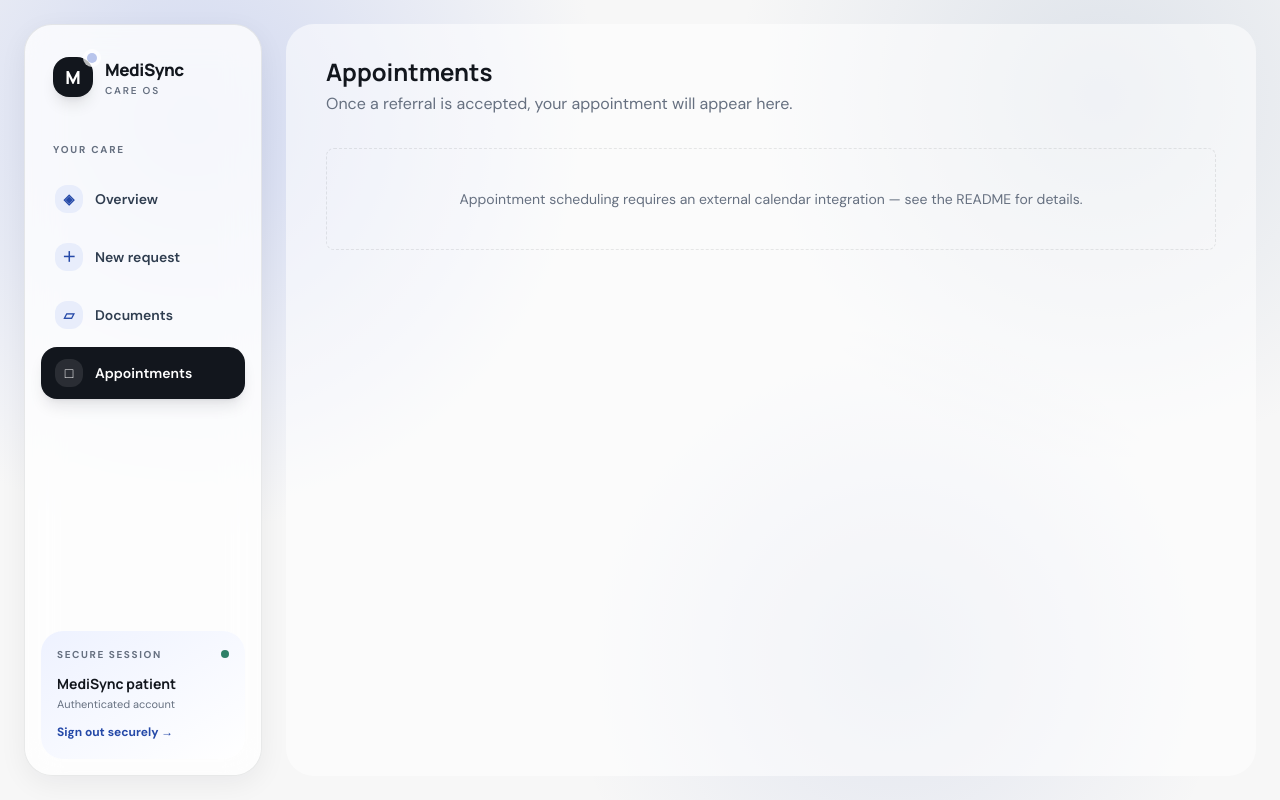
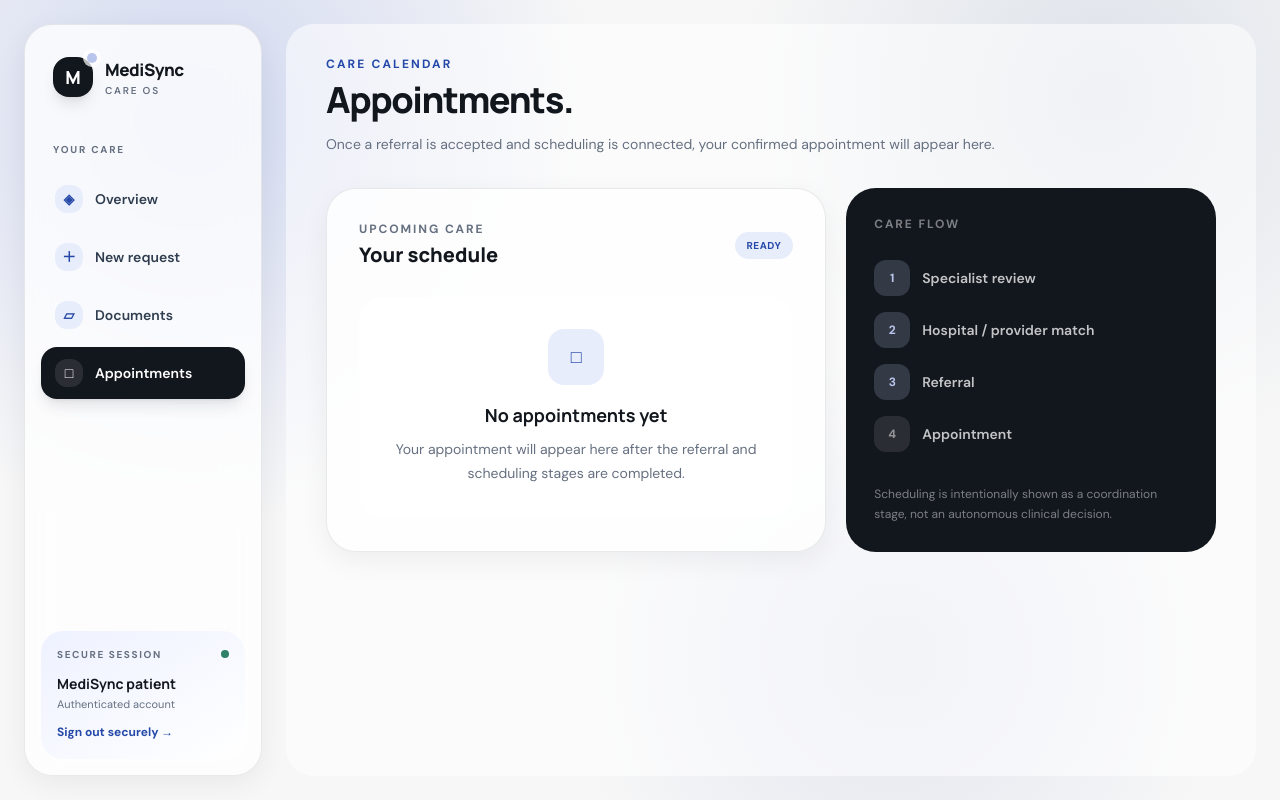
Before and after one commit to Sanjeev7673/Medisync-Os, a Next.js app: page /appointments in a window 1280 px wide. Built offline with nearby package versions, Linux system fonts and the light colour scheme; no server answers.

Commit message:
Design appointment coordination experience

```diff
--- a/app/appointments/page.tsx
+++ b/app/appointments/page.tsx
@@ -3,8 +3,12 @@ import PatientShell from "@/components/PatientShell";
 export default function AppointmentsPage() {
   return (
     <PatientShell>
-      <header className="mb-8"><h1 className="font-display font-bold text-2xl">Appointments</h1><p className="text-[var(--muted)] mt-1">Once a referral is accepted, your appointment will appear here.</p></header>
-      <div className="border border-dashed border-[var(--border)] rounded-lg p-10 text-center"><p className="text-sm text-[var(--muted)]">Appointment scheduling requires an external calendar integration — see the README for details.</p></div>
+      <div className="reveal max-w-5xl"><p className="text-xs font-bold uppercase tracking-[.18em] text-[var(--care)]">Care calendar</p><h1 className="mt-2 font-display text-4xl font-extrabold tracking-[-.04em]">Appointments.</h1><p className="mt-3 max-w-2xl text-sm leading-6 text-[var(--muted)]">Once a referral is accepted and scheduling is connected, your confirmed appointment will appear here.</p>
+        <div className="mt-8 grid gap-5 lg:grid-cols-[1.15fr_.85fr]">
+          <div className="glass rounded-[30px] p-6 md:p-8"><div className="flex items-center justify-between"><div><p className="text-xs font-bold uppercase tracking-[.16em] text-[var(--muted)]">Upcoming care</p><h2 className="mt-1 font-display text-xl font-extrabold">Your schedule</h2></div><span className="rounded-full bg-[var(--care-soft)] px-3 py-1.5 text-[10px] font-bold uppercase tracking-wider text-[var(--care)]">Ready</span></div><div className="mt-7 rounded-[24px] bg-white/75 p-8 text-center"><div className="mx-auto flex h-14 w-14 items-center justify-center rounded-2xl bg-[var(--care-soft)] text-lg text-[var(--care)]">□</div><h3 className="mt-4 font-display text-lg font-bold">No appointments yet</h3><p className="mx-auto mt-2 max-w-sm text-sm leading-6 text-[var(--muted)]">Your appointment will appear here after the referral and scheduling stages are completed.</p></div></div>
+          <div className="rounded-[30px] bg-[var(--ink)] p-7 text-white"><p className="text-xs font-bold uppercase tracking-[.16em] text-white/45">Care flow</p><div className="mt-7 space-y-4">{["Specialist review","Hospital / provider match","Referral","Appointment"].map((item, i) => <div key={item} className="flex items-center gap-3"><span className={`flex h-9 w-9 items-center justify-center rounded-xl text-xs font-bold ${i === 3 ? "bg-white/10 text-white/50" : "bg-[#B9C5EC]/20 text-[#B9C5EC]"}`}>{i + 1}</span><span className="text-sm font-semibold text-white/75">{item}</span></div>)}</div><p className="mt-8 text-xs leading-5 text-white/45">Scheduling is intentionally shown as a coordination stage, not an autonomous clinical decision.</p></div>
+        </div>
+      </div>
     </PatientShell>
   );
 }
```
